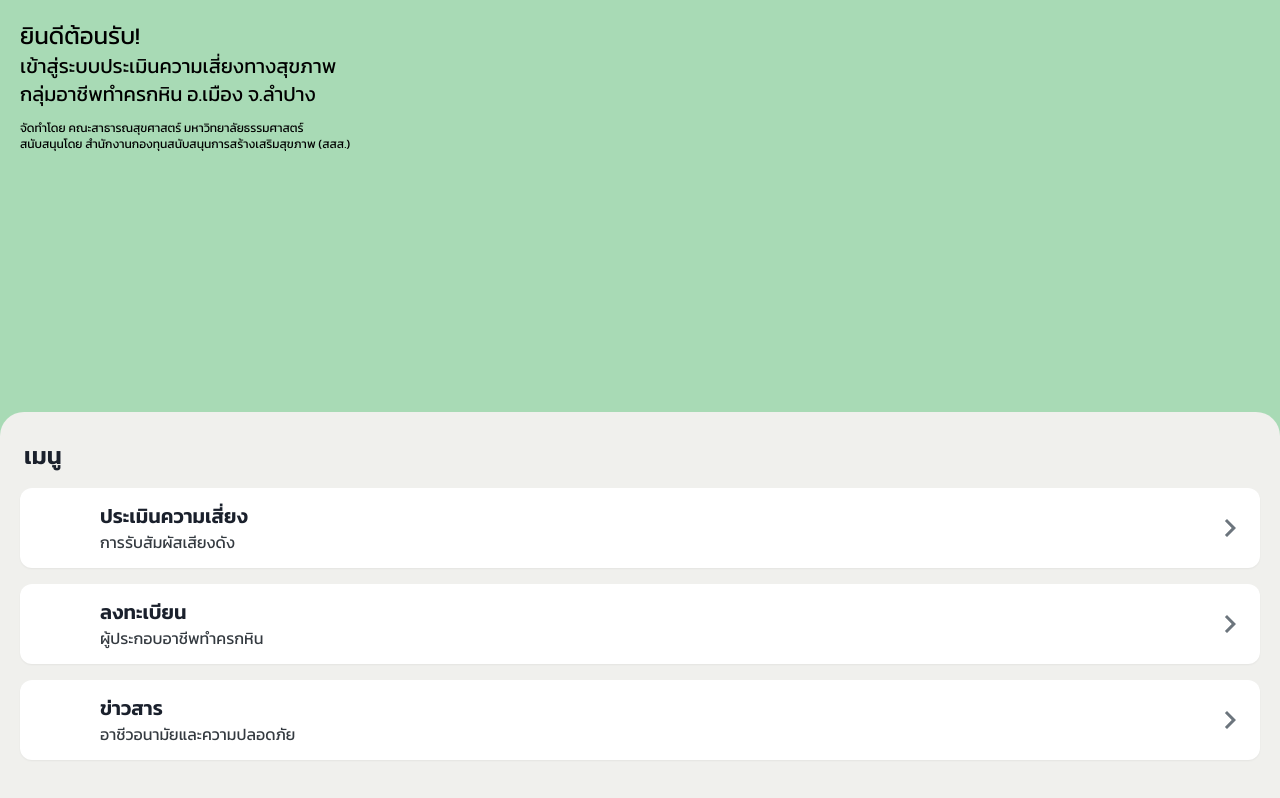
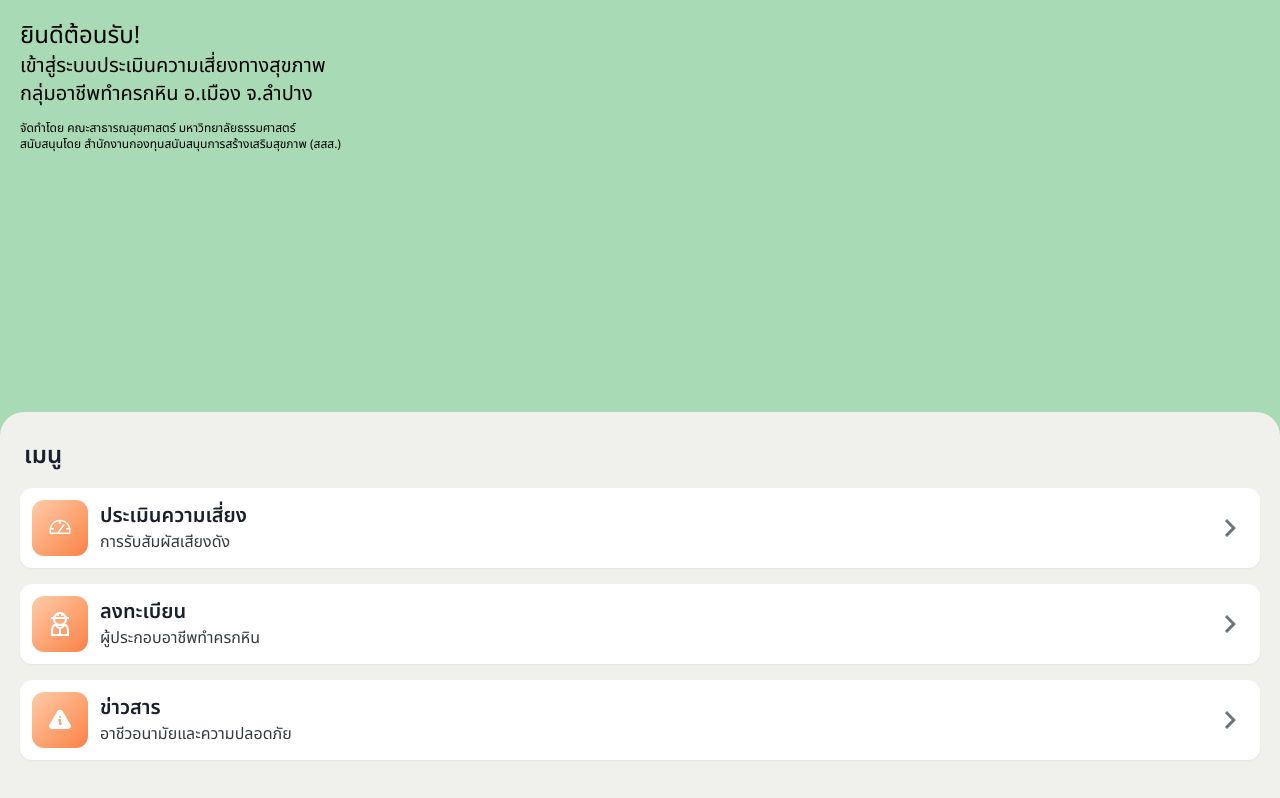
Before and after one commit to ThaiHealth-LPG/health-risk, a Next.js app: page / in a window 1280 px wide. Built offline with nearby package versions, Linux system fonts and the light colour scheme.

Commit message:
refactor: change font

```diff
--- a/src/components/home/Menu.js
+++ b/src/components/home/Menu.js
@@ -30,7 +30,7 @@ const MenuData = [
 
 export default function Menu() {
   return (
-    <div className="flex flex-col gap-4 pt-2">
+    <div className="flex flex-col gap-4 pt-2 max-w-[1440px] mx-auto">
       <h2 className="text-2xl font-semibold ml-1">เมนู</h2>
       {MenuData.map((menu, index) => (
         <MenuCard
--- a/src/components/home/MenuCard.js
+++ b/src/components/home/MenuCard.js
@@ -12,7 +12,7 @@ export default function MenuCard({ title, desc, icon, color, link }) {
     >
       <div className="flex justify-between items-center p-3 gap-3">
         <div
-          className={`flex justify-center items-center min-w-14 min-h-14 bg-gradient-to-tl from-${color} to-${color}-light rounded-2xl`}
+          className={`flex justify-center items-center min-w-14 min-h-14 bg-gradient-to-tl from-accent to-accent-light rounded-xl`}
         >
           <IconMenu className="text-bases text-2xl" />
         </div>
--- a/src/pages/index.js
+++ b/src/pages/index.js
@@ -11,7 +11,7 @@ export default function Home() {
         <meta name="description" content="Health Risk Assessment Application" />
       </Head>
 
-      <div className="w-full flex flex-col justify-start text-bases-content p-5 gap-3">
+      <div className="max-w-[1440px] w-full mx-auto flex flex-col justify-start text-bases-content p-5 gap-3">
         <div>
           <h1 className="text-2xl">ยินดีต้อนรับ!</h1>
           <h2 className="text-xl">เข้าสู่ระบบประเมินความเสี่ยงทางสุขภาพ</h2>
@@ -28,7 +28,7 @@ export default function Home() {
         </div>
       </div>
 
-      <main className="absolute bottom-0 bg-bases-light w-full p-5 rounded-t-3xl pb-10">
+      <main className="absolute bottom-0 bg-bases-light w-full mx-auto p-5 rounded-t-3xl pb-10">
         <Menu />
       </main>
     </div>
--- a/src/pages/register-worker/index.js
+++ b/src/pages/register-worker/index.js
@@ -10,7 +10,7 @@ export default function RegisterWorker() {
         <meta name="description" content="Register Worker" />
       </Head>
 
-      <main className="w-full h-full p-5">
+      <main className="max-w-[760px] mx-auto h-full p-5">
         <RegisterWorkerForm />
       </main>
     </div>
--- a/src/styles/globals.css
+++ b/src/styles/globals.css
@@ -1,4 +1,4 @@
-@import url('https://fonts.googleapis.com/css2?family=Kanit:ital,wght@0,300;0,400;0,500;0,600;0,700;0,800;1,300;1,400;1,500;1,600;1,700;1,800&display=swap');
+@import url('https://fonts.googleapis.com/css2?family=Noto+Sans+Thai:wght@100..900&display=swap');
 
 @tailwind base;
 @tailwind components;
@@ -8,5 +8,5 @@
   margin: 0;
   padding: 0;
   box-sizing: border-box;
-  font-family: 'Kanit', sans-serif;
+  font-family: "Noto Sans Thai", sans-serif;
 }
--- a/tailwind.config.js
+++ b/tailwind.config.js
@@ -7,6 +7,7 @@ module.exports = {
   theme: {
     extend: {
       fontFamily: {
+        noto: ["Noto Sans Thai", "sans-serif"],
         kanit: ["Kanit", "sans-serif"],
         sans: ["Sarabun", "sans-serif"],
       },
```
